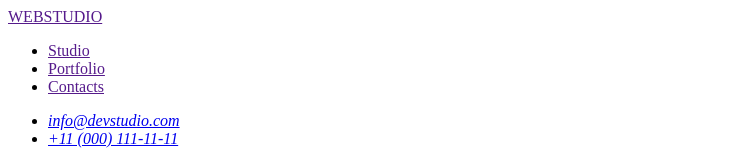
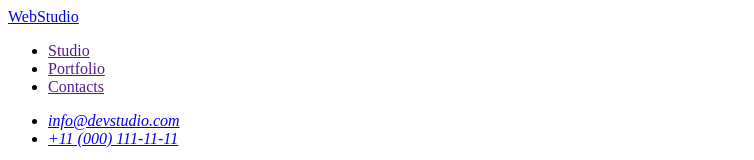
Before and after one commit to AnzhelaKostyria/goit-markup-hw-01, a plain HTML site: page index.html in a window 1280 px wide. Shown: the top 160 px of the page, without its empty margins (0-754 px from the left). Drawn offline with Linux system fonts and the light colour scheme.

Commit message:
Update index.html

```diff
--- a/index.html
+++ b/index.html
@@ -8,7 +8,7 @@
   <body>
     <header>
       <nav>
-        <a href="">WEBSTUDIO</a>
+        <a href="./index.html">WebStudio</a>
         <ul>
           <li>
             <a href="" target="_blank">Studio</a>
@@ -136,7 +136,7 @@
       </section>
     </main>
     <footer>
-      <a href="./index.html">WEBSTUDIO</a>
+      <a href="./index.html">WebStudio</a>
       <p>
         Increase the flow of customers and sales for your business with digital
         marketing & growth solutions.
```
